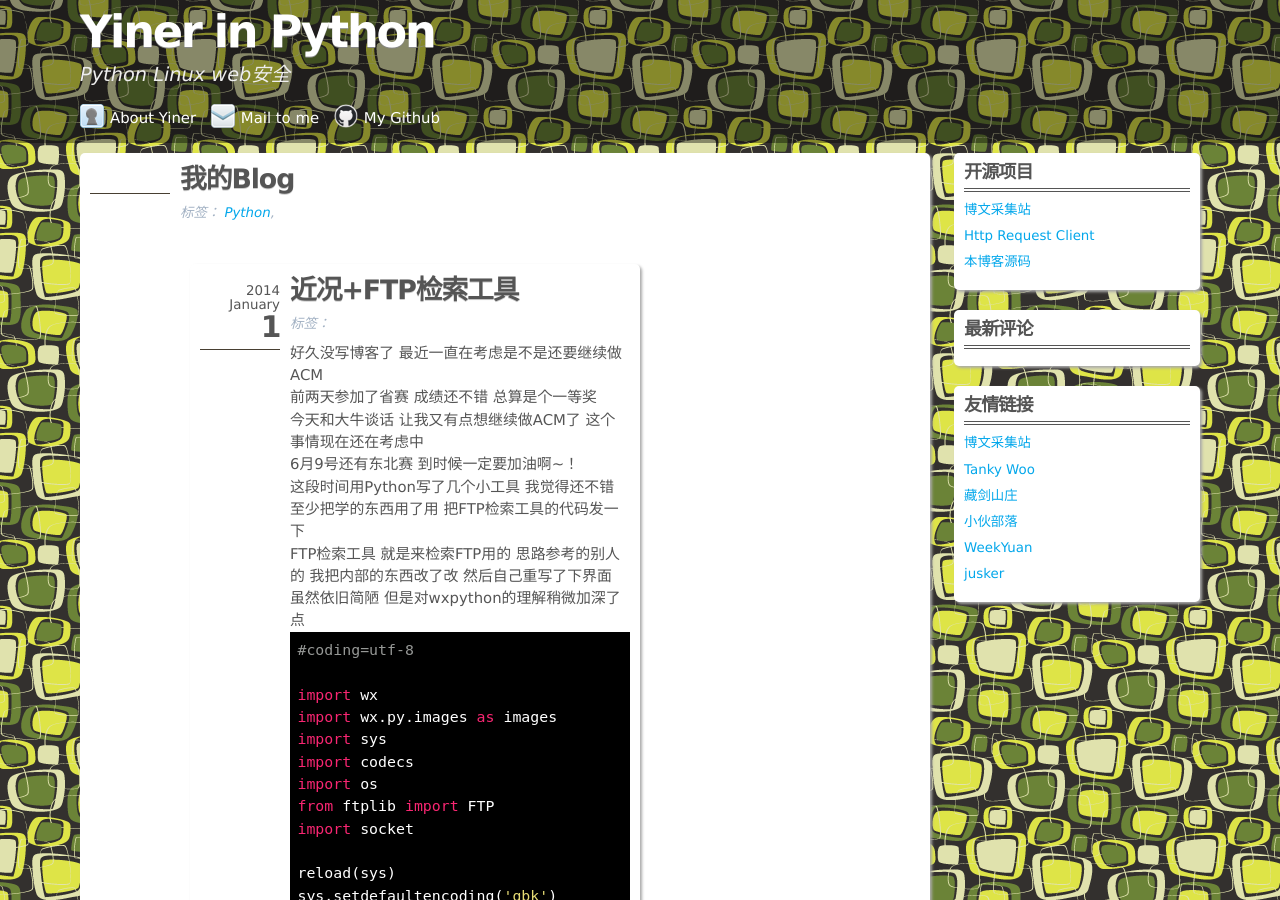
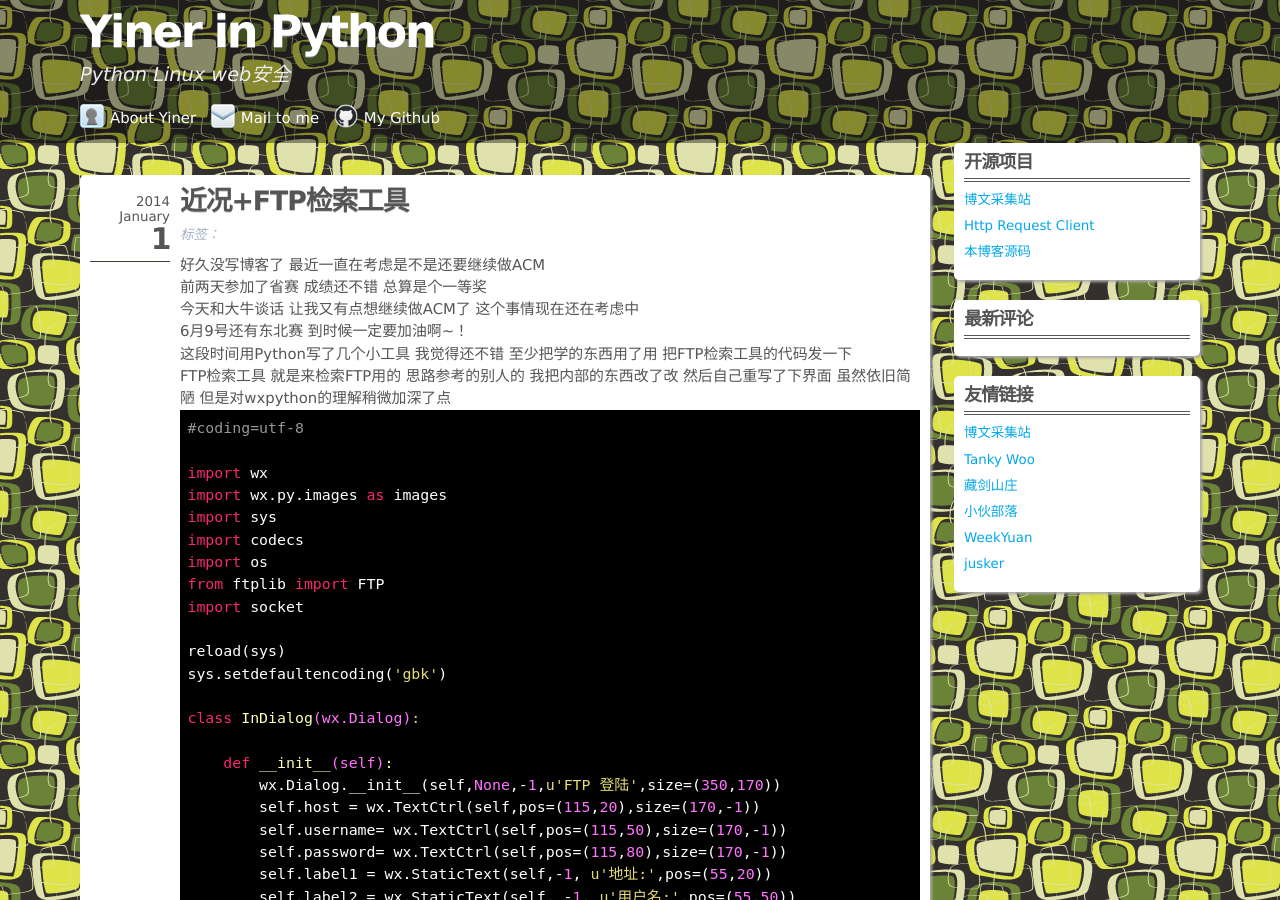
Before and after one commit to Pyiner/_yiner.github.io, a Jekyll site: the page built from index.html, in a window 1280 px wide and 900 px high. Built offline with Jekyll 4.4.1, drawn with Linux system fonts in a browser that asks for light colours; comment, search, counter and statistics services are not loaded.

Commit message:
Update default_index.html

```diff
--- a/_layouts/default_index.html
+++ b/_layouts/default_index.html
@@ -31,22 +31,7 @@
         </header>
     </div>
     <div id="body">
-        <section id="content">
-            <article class="post">
-                <h2 class="post-title">{{ page.title}}</h2>
-                <p class="post-date"><span class="year">{{ page.date | date: "%Y" }}</span>
-                    <span class="month">{{ page.date | date: "%B" }}</span>
-                    <span class="day">{{ page.date | date: "%-d" }}</span>
-                    <span class="postcomment"></span>
-                </p>
-                <p class="post-data">
-            <span class="posttag">标签：
-
-                <a href="#">Python</a>,
-
-            </span>
-        </p>
-                <section class="article-content">{{ content }}</section>
+{{ content }}
             </article>
             <div class="ds-thread" data-title="{{ page.title }}"></div>
             <script type="text/javascript">
```
